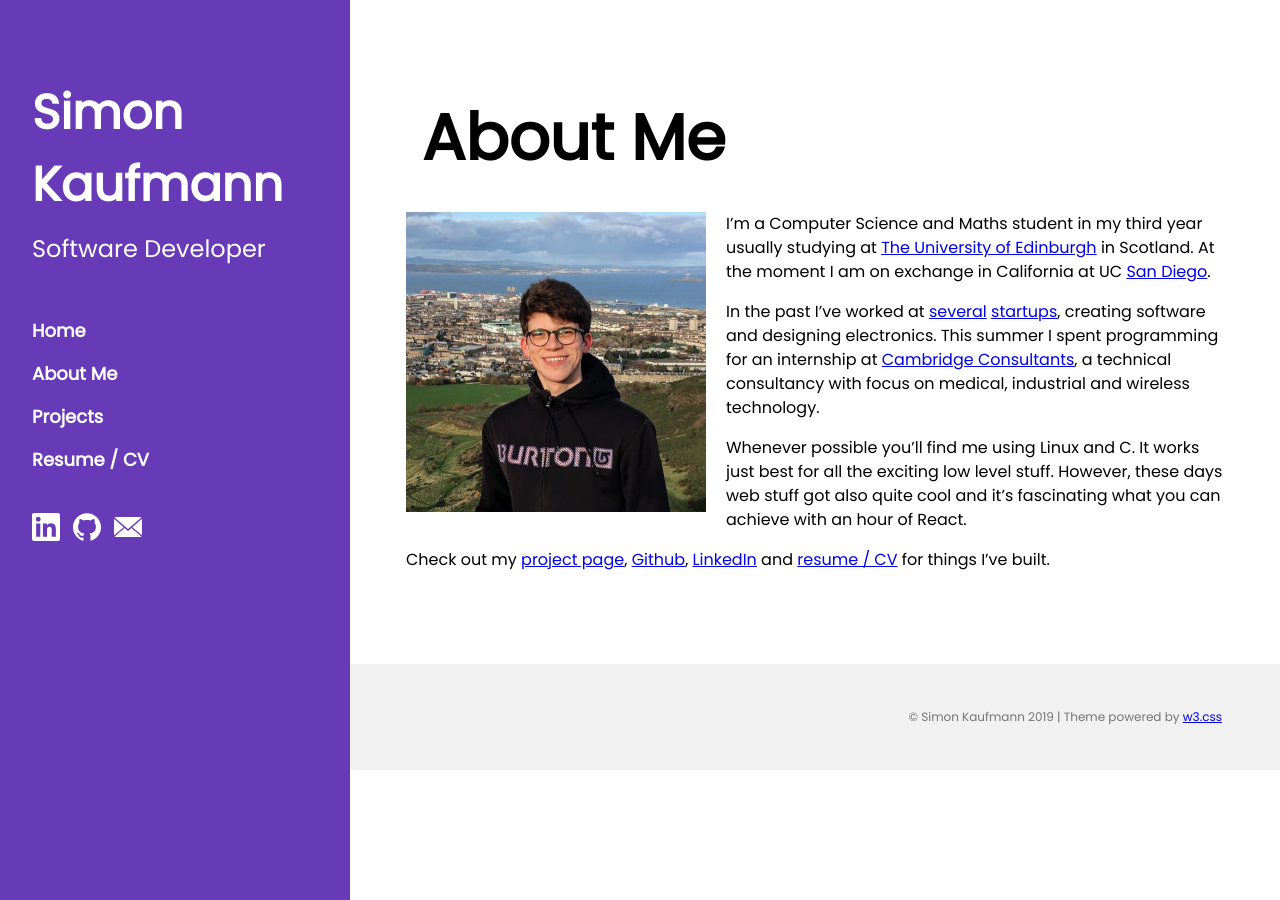
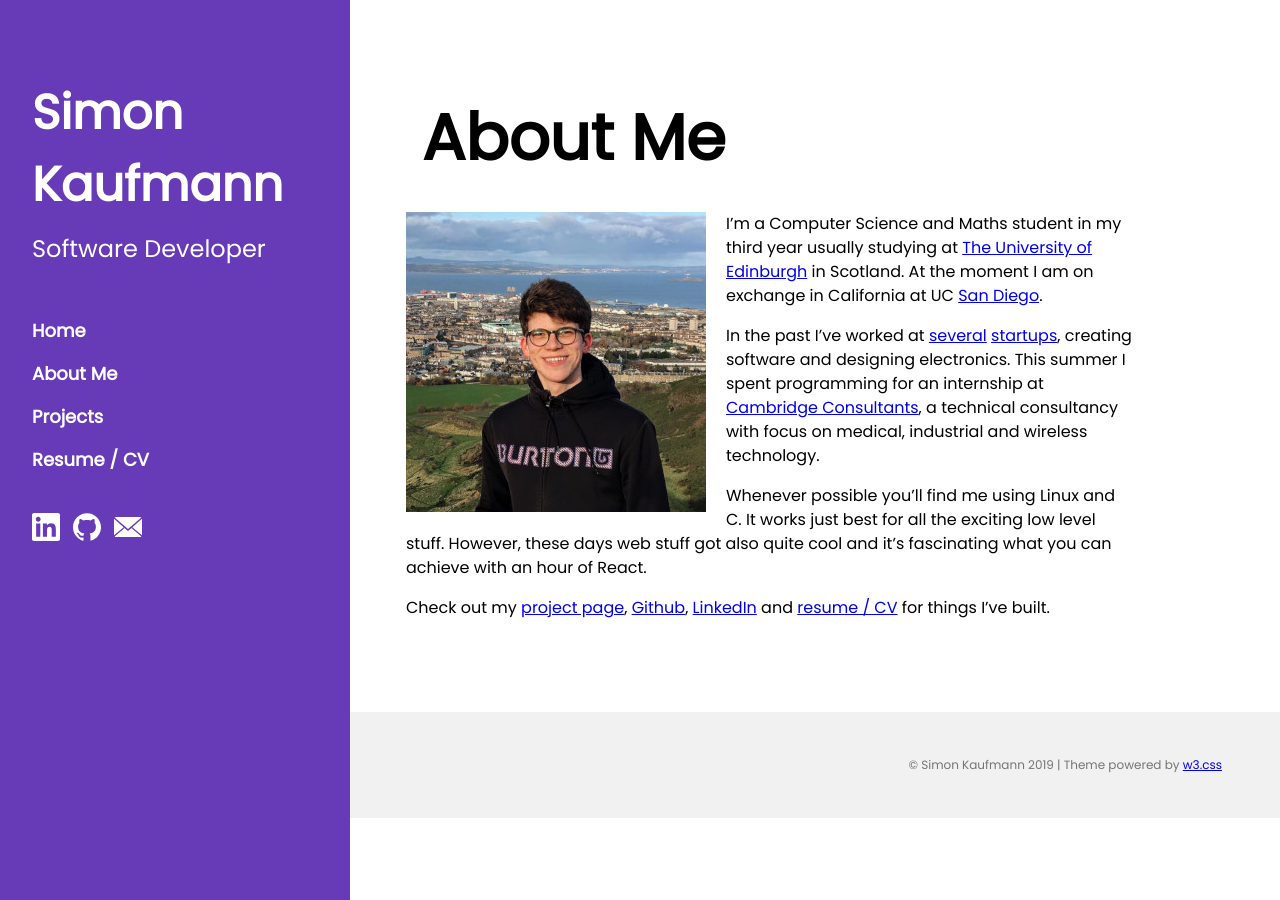
Before and after one commit to simonkaufmann/simonkaufmann.github.io, a Jekyll site: the page built from about.md, in a window 1280 px wide. Built offline with Jekyll 4.4.1, drawn with Linux system fonts in a browser that asks for light colours.

Commit message:
max-width for content

```diff
--- a/_layouts/default.html
+++ b/_layouts/default.html
@@ -185,7 +185,7 @@ body {font-size:16px;}
   <a href="/" class="w3-button w3-deep-purple w3-margin-right"><img style="height: 15px" src="/res/left-arrow.svg"></a>
   <a href="/" class="header-link"><span>Simon Kaufmann</span></a>
   {% if layout.with-title == 'yes' %}
-    <h1 class="w3-xxlarge">{{ page.title }}</h1>
+    <a href="{{ page.url }}" class="header-link"><h1 class="w3-xxlarge">{{ page.title }}</h1></a>
   {% endif %}
 </header>
 {% endif %}
@@ -202,7 +202,7 @@ body {font-size:16px;}
 <!-- !PAGE CONTENT! -->
 <div class="w3-main" style="margin-left:390px;margin-right:40px">
 
-<div class="w3-container">
+<div class="w3-container content-box">
 {{ content }}
 </div>
 
--- a/res/index.css
+++ b/res/index.css
@@ -30,3 +30,8 @@
 .big-title {
   display: none
 }
+}
+
+.content-box {
+  max-width: 760px;
+}
```
Also changed, not shown: 6 other files.
